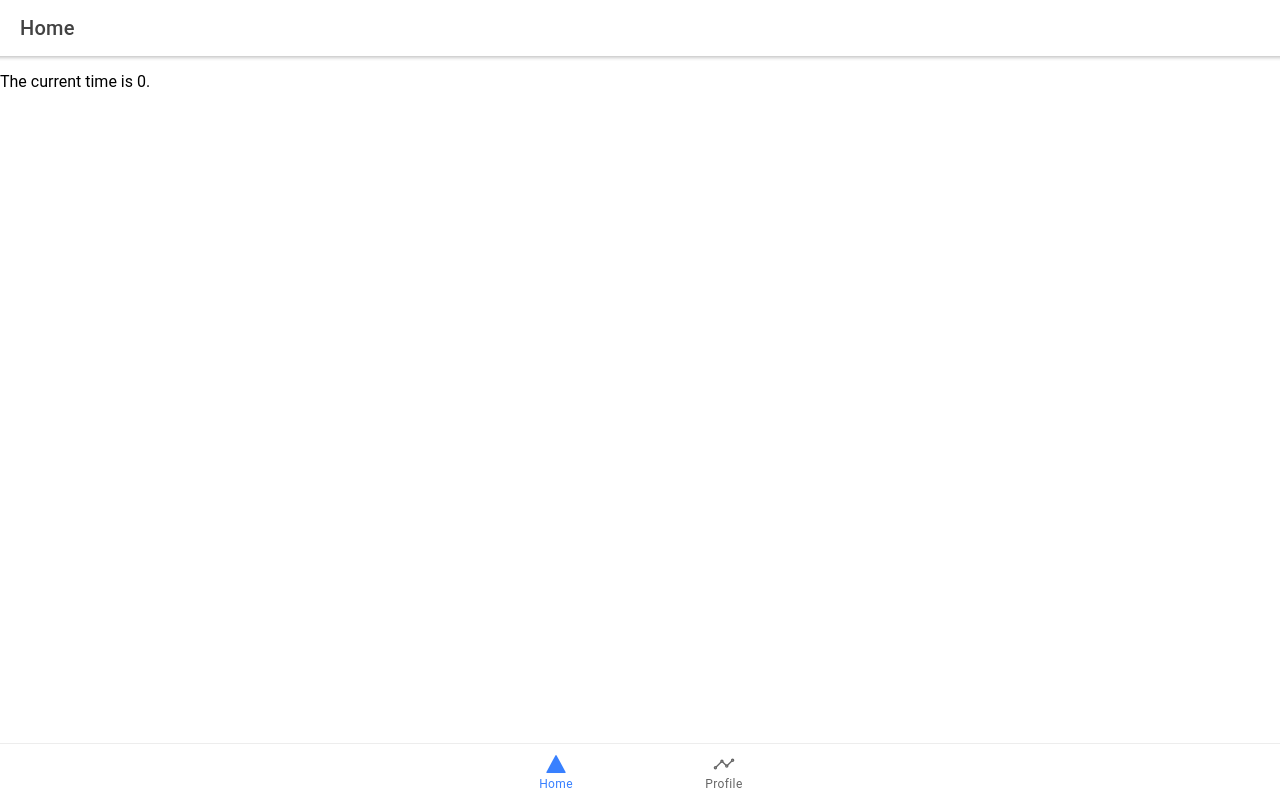
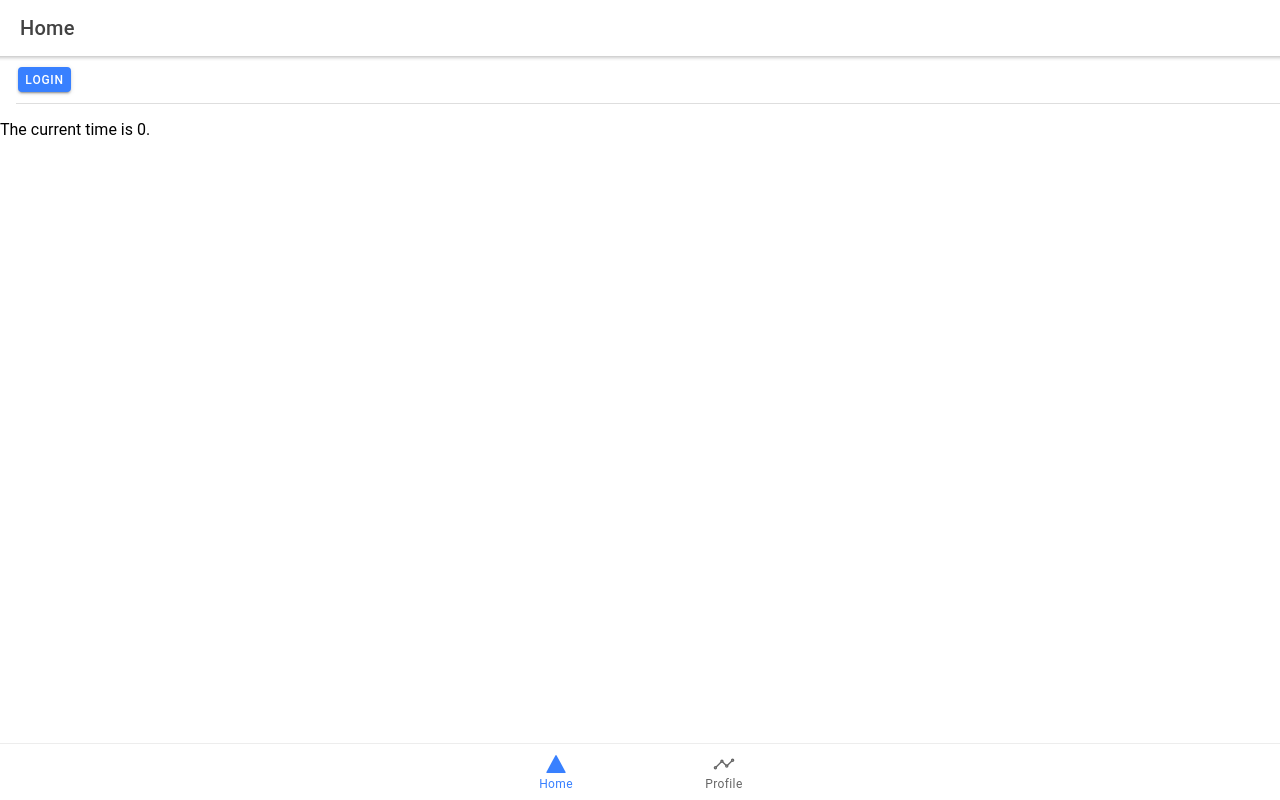
Before and after one commit to LaloVene/MLH-PE-Project, a React (Create React App) app: page /Home in a window 1280 px wide. Built offline with nearby package versions, Linux system fonts and the light colour scheme; no server answers.

Commit message:
Change implementation of routing and add Login button to Home screen

```diff
--- a/src/pages/Home.tsx
+++ b/src/pages/Home.tsx
@@ -1,7 +1,9 @@
 import React, { useState, useEffect } from "react";
 import {
+  IonButton,
   IonContent,
   IonHeader,
+  IonItem,
   IonPage,
   IonTitle,
   IonToolbar,
@@ -33,7 +35,12 @@ function Home() {
             <IonTitle size="large">Home</IonTitle>
           </IonToolbar>
         </IonHeader>
+        <IonItem>
+          <IonButton routerLink="/Login" routerDirection="root" expand="block">
+            Login
 
+          </IonButton>
+        </IonItem>
         <p>The current time is {currentTime}.</p>
       </IonContent>
     </IonPage>
--- a/src/pages/Login.tsx
+++ b/src/pages/Login.tsx
@@ -12,10 +12,6 @@ const Login: React.FC = () => {
   const [password, setPassword] = useState('')
   const [present] = useIonAlert();
 
-  const onRegisterClick = () => {
-    window.open("/Register", "_blank")
-
-  }
   const onSubmitClick = async (e: { preventDefault: () => void; }) => {
 
     var msg = "";
@@ -37,7 +33,7 @@ const Login: React.FC = () => {
       .then(resp => {
         console.log(resp)
         if (resp.status == "ok") {
-          window.open("/Profile")
+          window.location.href = ("/Profile")
           msg = "Successfully logged in"
 
         }
@@ -107,7 +103,7 @@ const Login: React.FC = () => {
               </IonButton>
             </IonItem>
             <IonItem>
-              <IonButton expand="block" onClick={onRegisterClick}>
+              <IonButton expand="block" routerLink="/Register" routerDirection="root">
                 Register
 
               </IonButton>
--- a/src/pages/Register.tsx
+++ b/src/pages/Register.tsx
@@ -85,7 +85,7 @@ const Register: React.FC = () => {
       .then(resp => {
 
         if (resp.status == "ok") {
-          window.open("/Login")
+          window.location.href = ("/Login")
         }
         else {
           msg = resp.message
```
